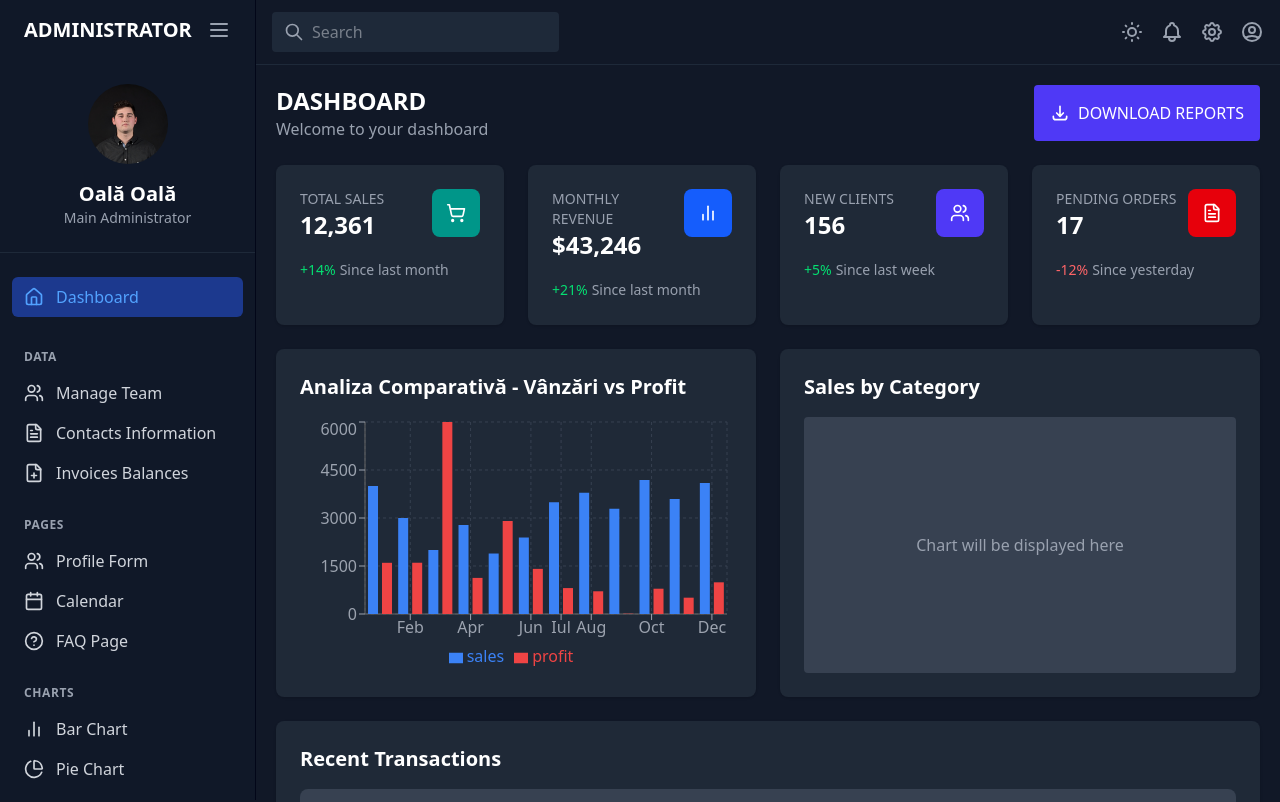
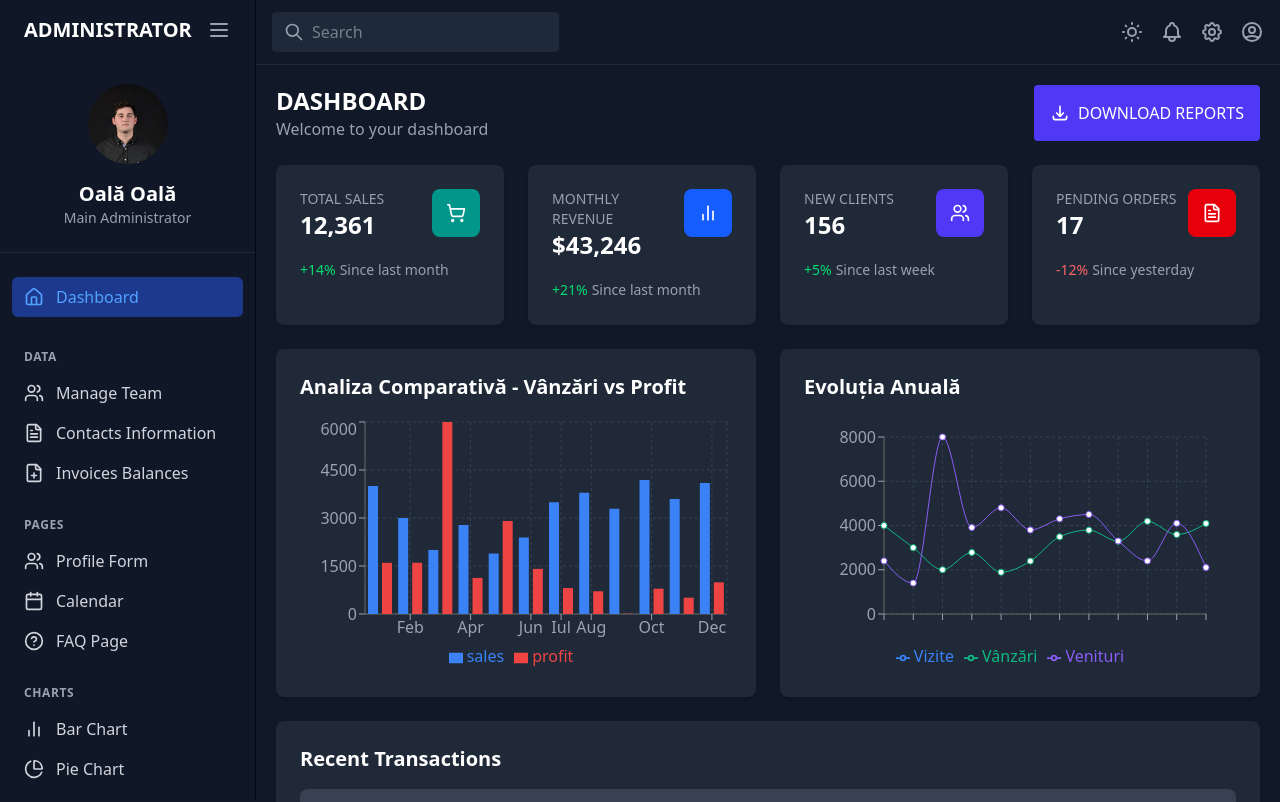
Before and after one commit to OlegColeg/teza_dash, a Next.js app: page / in a window 1280 px wide. Shown: the top 802 px of the page. Built offline with nearby package versions, Linux system fonts and the light colour scheme.

Commit message:
feat: add LineChart for annual trends with sales, revenue, and visits data visualization

```diff
--- a/src/app/page.jsx
+++ b/src/app/page.jsx
@@ -3,7 +3,7 @@
 
 import React from "react";
 import { BarChart2, Users, FileText, ShoppingCart } from "lucide-react";
-import { BarChart, Bar, XAxis, YAxis, CartesianGrid, Tooltip, Legend, ResponsiveContainer } from "recharts";
+import { BarChart, Bar,LineChart,Line, XAxis, YAxis, CartesianGrid, Tooltip, Legend, ResponsiveContainer } from "recharts";
 import { Download, TrendingUp } from "lucide-react";
 const data = [
   { month: "Jan", sales: 4000, revenue: 2400, profit: 1600 },
@@ -104,12 +104,45 @@ export default function Home() {
             </ResponsiveContainer>
           </div>
         </div>
-        <div className="bg-dark-800 p-6 rounded-lg shadow">
-          <h2 className="text-xl font-semibold text-white mb-4">Sales by Category</h2>
-          <div className="h-64 bg-dark-700 rounded flex items-center justify-center">
-            <p className="text-gray-400">Chart will be displayed here</p>
-          </div>
+<div className="bg-dark-800 p-6 rounded-lg shadow">
+        <h2 className="text-xl font-semibold text-white mb-4">Evoluția Anuală</h2>
+        <div className="h-64">
+          <ResponsiveContainer width="100%" height="100%">
+            <LineChart
+              data={data}
+              margin={{
+                top: 20,
+                right: 30,
+                left: 20,
+                bottom: 5,
+              }}
+            >
+              <CartesianGrid strokeDasharray="3 3" stroke="#374151" />
+              <XAxis
+                dataKey="name"
+                tick={{ fill: '#9CA3AF' }}
+                tickLine={{ stroke: '#9CA3AF' }}
+              />
+              <YAxis
+                tick={{ fill: '#9CA3AF' }}
+                tickLine={{ stroke: '#9CA3AF' }}
+              />
+              <Tooltip
+                contentStyle={{
+                  backgroundColor: '#1F2937',
+                  border: 'none',
+                  borderRadius: '8px',
+                  color: '#F9FAFB'
+                }}
+              />
+              <Legend wrapperStyle={{ color: '#F9FAFB' }} />
+              <Line type="monotone" dataKey="visits" stroke="#3B82F6" activeDot={{ r: 8 }} name="Vizite" />
+              <Line type="monotone" dataKey="sales" stroke="#10B981" name="Vânzări" />
+              <Line type="monotone" dataKey="revenue" stroke="#8B5CF6" name="Venituri" />
+            </LineChart>
+          </ResponsiveContainer>
         </div>
+      </div>
       </div>
 
       {/* Recent Transactions Table */}
```
